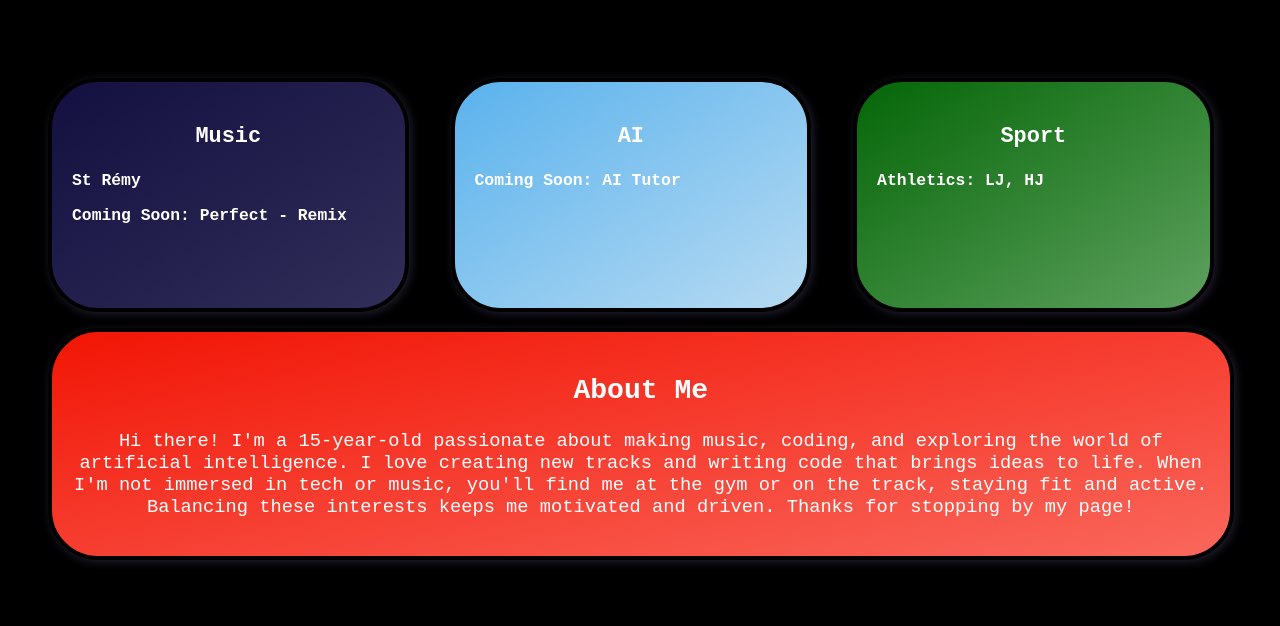
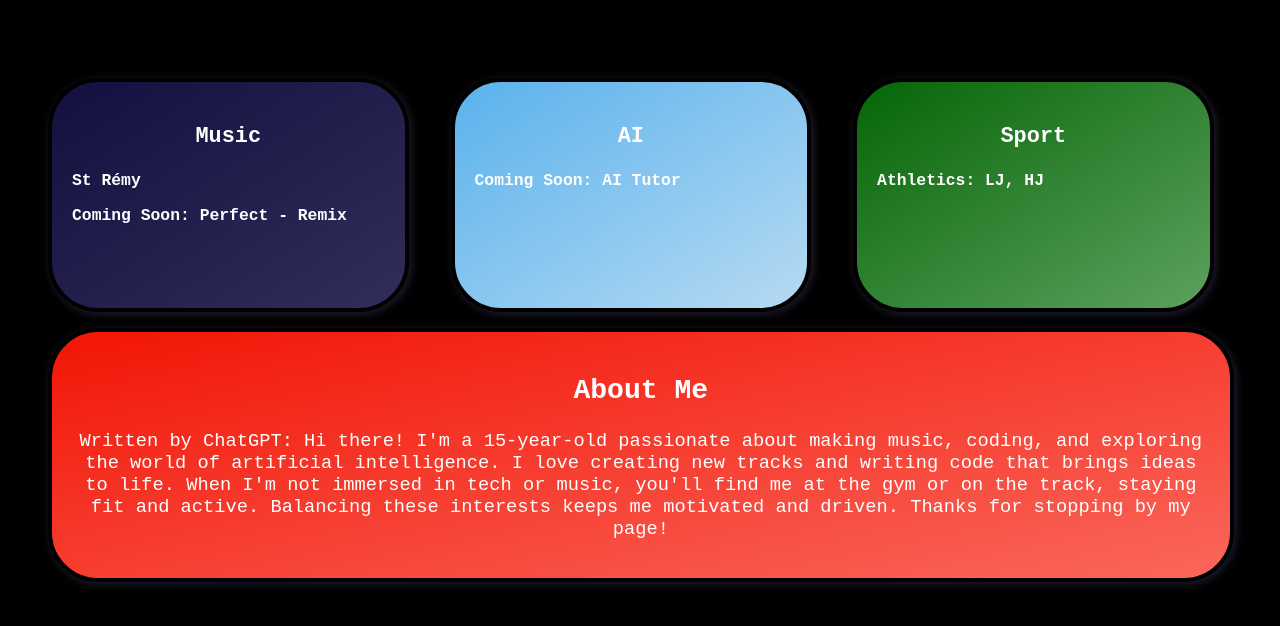
Before and after one commit to tk-tomker/Portfolio-2, a plain HTML site: page index.html in a window 1280 px wide. Shown: the part 112-738 px from the top of the page. Drawn offline with Linux system fonts and the light colour scheme; a web font is replaced by a local one.

Commit message:
Update index.html
updating about me

```diff
--- a/index.html
+++ b/index.html
@@ -46,7 +46,7 @@
   <div>
     <main class="about">
       <h2>About Me</h2>
-      <p>Hi there! I'm a 15-year-old passionate about making music, coding, and exploring the world of artificial intelligence. I love creating new tracks and writing code that brings ideas to life. When I'm not immersed in tech or music, you'll find me at the gym or on the track, staying fit and active. Balancing these interests keeps me motivated and driven. Thanks for stopping by my page!</p>
+      <p>Written by ChatGPT: Hi there! I'm a 15-year-old passionate about making music, coding, and exploring the world of artificial intelligence. I love creating new tracks and writing code that brings ideas to life. When I'm not immersed in tech or music, you'll find me at the gym or on the track, staying fit and active. Balancing these interests keeps me motivated and driven. Thanks for stopping by my page!</p>
     </main>
     </div>
   <script src="script.js"></script>
```
